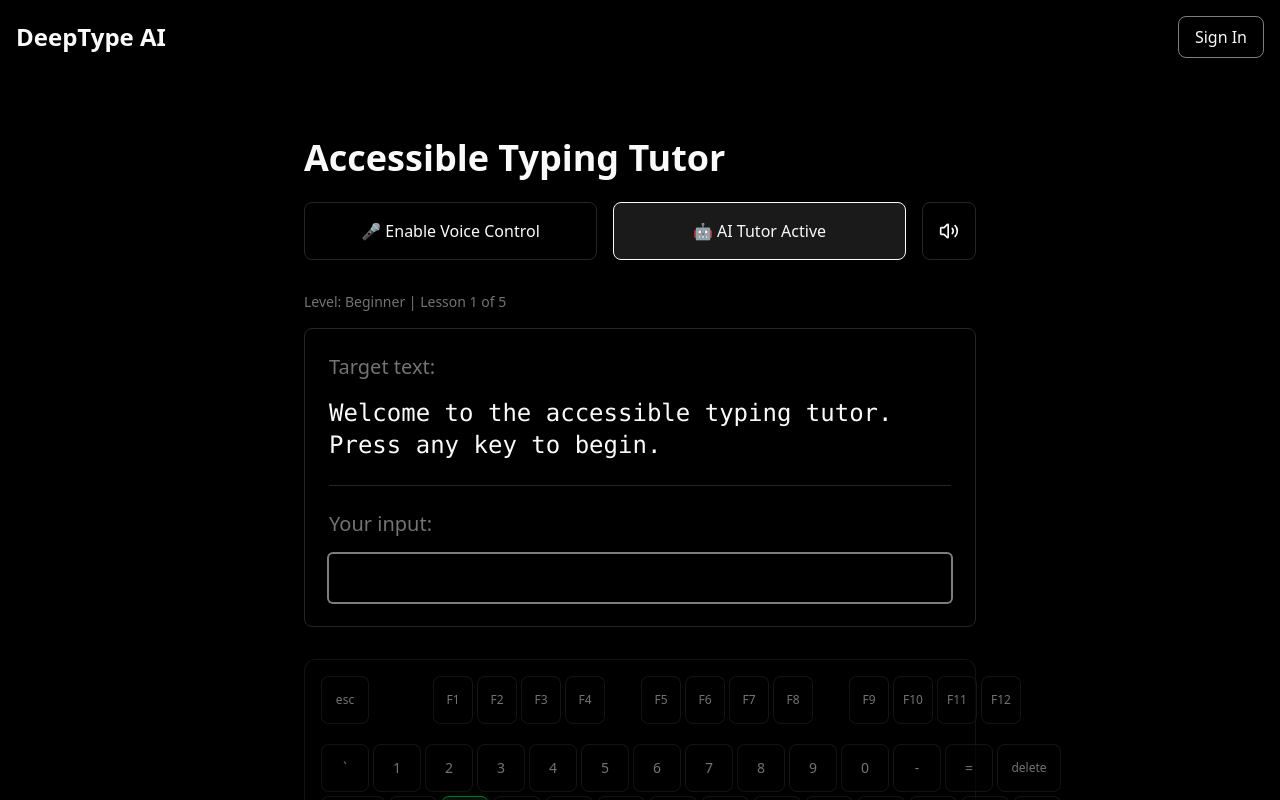
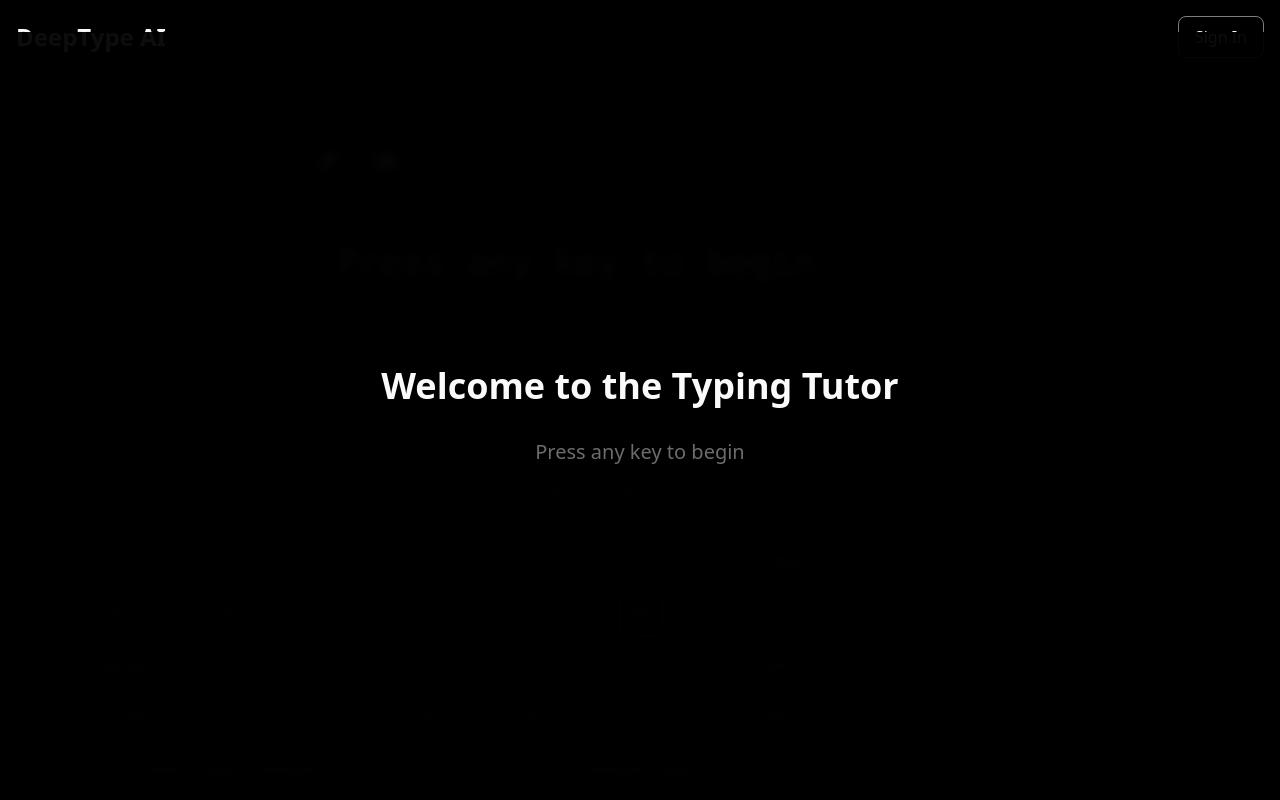
Before and after one commit to mawazawa/deeptype, a React (Vite) app: page / in a window 1280 px wide. Shown: the top 800 px of the page. Built offline with nearby package versions, Linux system fonts and the light colour scheme.

Commit message:
Refactor UI and fix bugs
Improved UI with welcome message, slow pulsating effect, and large text.  Fixed build errors and added "press any key to start" prompt.

```diff
--- a/src/components/AccessibleTypingTutor.tsx
+++ b/src/components/AccessibleTypingTutor.tsx
@@ -2,7 +2,7 @@ import React, { useState, useEffect, useCallback, useRef } from "react";
 import { useToast } from "@/hooks/use-toast";
 import { supabase } from "@/integrations/supabase/client";
 import { User } from "@supabase/supabase-js";
-import { Settings, Volume2, VolumeX } from "lucide-react";
+import { Volume2, VolumeX } from "lucide-react";
 import VisualKeyboard from "./VisualKeyboard";
 import PerformanceChart from "./PerformanceChart";
 
@@ -39,7 +39,7 @@ declare global {
 
 const AccessibleTypingTutor = () => {
   const [text, setText] = useState("");
-  const [target, setTarget] = useState("Welcome to the accessible typing tutor. Press any key to begin.");
+  const [target, setTarget] = useState("Press any key to begin");
   const [isListening, setIsListening] = useState(false);
   const [startTime, setStartTime] = useState<number | null>(null);
   const [errorCount, setErrorCount] = useState(0);
@@ -58,6 +58,7 @@ const AccessibleTypingTutor = () => {
     wpm: number;
     accuracy: number;
   }>>([]);
+  const [showWelcome, setShowWelcome] = useState(true);
 
   const { toast } = useToast();
   const announcer = useRef<HTMLDivElement>(null);
@@ -245,7 +246,12 @@ const AccessibleTypingTutor = () => {
   const handleInput = (e: React.ChangeEvent<HTMLInputElement>) => {
     const value = e.target.value;
 
-    if (target.includes("Press any key")) return;
+    if (showWelcome) {
+      setShowWelcome(false);
+      setTarget(LESSON_SETS.beginner[0]);
+      setText("");
+      return;
+    }
 
     if (!startTime) {
       setStartTime(Date.now());
@@ -270,6 +276,29 @@ const AccessibleTypingTutor = () => {
       });
     }
   };
+
+  useEffect(() => {
+    const handleKeyDown = (e: KeyboardEvent) => {
+      if (showWelcome) {
+        setShowWelcome(false);
+        setTarget(LESSON_SETS.beginner[0]);
+        setText("");
+      }
+      setPressedKey(e.key);
+    };
+
+    const handleKeyUp = () => {
+      setPressedKey(null);
+    };
+
+    window.addEventListener('keydown', handleKeyDown);
+    window.addEventListener('keyup', handleKeyUp);
+
+    return () => {
+      window.removeEventListener('keydown', handleKeyDown);
+      window.removeEventListener('keyup', handleKeyUp);
+    };
+  }, [showWelcome]);
 
   const toggleVoiceControl = () => {
     setIsListening(prev => !prev);
@@ -341,24 +370,6 @@ const AccessibleTypingTutor = () => {
   }, [target]);
 
   useEffect(() => {
-    const handleKeyDown = (e: KeyboardEvent) => {
-      setPressedKey(e.key);
-    };
-
-    const handleKeyUp = () => {
-      setPressedKey(null);
-    };
-
-    window.addEventListener('keydown', handleKeyDown);
-    window.addEventListener('keyup', handleKeyUp);
-
-    return () => {
-      window.removeEventListener('keydown', handleKeyDown);
-      window.removeEventListener('keyup', handleKeyUp);
-    };
-  }, []);
-
-  useEffect(() => {
     const fetchPerformanceHistory = async () => {
       if (!user) return;
 
@@ -393,90 +404,71 @@ const AccessibleTypingTutor = () => {
         role="status"
         aria-live="polite"
       />
+      {showWelcome && (
+        <div className="fixed inset-0 bg-background/95 backdrop-blur-sm flex items-center justify-center z-50 animate-fade-in">
+          <div className="text-center space-y-4">
+            <h1 className="text-4xl font-bold mb-8">Welcome to the Typing Tutor</h1>
+            <p className="text-xl text-secondary animate-pulse">Press any key to begin</p>
+          </div>
+        </div>
+      )}
 
       <div className="w-full max-w-2xl mb-8">
         <div className="flex justify-between items-center mb-6">
-          <h1 className="text-4xl font-bold" aria-label="Accessible Typing Tutor">
-            Accessible Typing Tutor
-          </h1>
-          {user && (
-            <div className="text-sm text-secondary bg-secondary/10 p-2 rounded-lg">
-              <p>Welcome, {user.email}</p>
-              {stats && (
-                <p className="mt-1">
+          <div className="flex gap-4">
+            <button
+              onClick={() => setIsListening(prev => !prev)}
+              className={`p-3 rounded-lg transition-all duration-300 ${
+                isListening ? "bg-primary/20 text-primary" : "bg-secondary/10"
+              }`}
+            >
+              {isListening ? "🎤 Listening..." : "🎤"}
+            </button>
+            <button
+              onClick={() => setIsMuted(prev => !prev)}
+              className="p-3 rounded-lg bg-secondary/10"
+            >
+              {isMuted ? <VolumeX className="h-5 w-5" /> : <Volume2 className="h-5 w-5" />}
+            </button>
+          </div>
+          {user && stats && (
+            <div className="text-sm text-secondary">
               Average: {stats.averageWpm} WPM | {stats.averageAccuracy}% accuracy
-                </p>
-              )}
             </div>
           )}
         </div>
 
-        <div className="flex gap-4 mb-8">
-          <button
-            onClick={toggleVoiceControl}
-            className={`flex-1 p-4 rounded-lg transition-all duration-300 backdrop-blur-lg border ${
-              isListening
-                ? "border-primary bg-primary/10 animate-pulse"
-                : "border-border bg-background/50"
-            }`}
-            aria-label={isListening ? "Voice control active (click to disable)" : "Enable voice control"}
-          >
-            {isListening ? "🎤 Listening..." : "🎤 Enable Voice Control"}
-          </button>
-
-          <button
-            onClick={() => setIsTutorEnabled(prev => !prev)}
-            className={`flex-1 p-4 rounded-lg transition-all duration-300 backdrop-blur-lg border ${
-              isTutorEnabled
-                ? "border-primary bg-primary/10"
-                : "border-border bg-background/50"
-            }`}
-            aria-label={isTutorEnabled ? "AI Tutor enabled (click to disable)" : "Enable AI Tutor"}
-          >
-            {isTutorEnabled ? "🤖 AI Tutor Active" : "🤖 Enable AI Tutor"}
-          </button>
-
-          <button
-            onClick={() => setIsMuted(prev => !prev)}
-            className={`p-4 rounded-lg transition-all duration-300 backdrop-blur-lg border ${
-              isMuted
-                ? "border-destructive bg-destructive/10"
-                : "border-border bg-background/50"
-            }`}
-            aria-label={isMuted ? "Unmute voice feedback" : "Mute voice feedback"}
-          >
-            {isMuted ? <VolumeX className="h-5 w-5" /> : <Volume2 className="h-5 w-5" />}
-          </button>
-        </div>
-
-        <div className="text-sm text-secondary mb-4">
-          Level: {currentLevel.charAt(0).toUpperCase() + currentLevel.slice(1)} |
-          Lesson {lessonIndex + 1} of {LESSON_SETS[currentLevel].length}
-        </div>
-
-        <div
-          className="p-6 rounded-lg border border-border bg-black/50 backdrop-blur-lg mb-6"
-          aria-label="Typing area"
-          aria-describedby="typing-instructions"
-        >
-          <p className="text-xl mb-4 text-secondary">Target text:</p>
-          <p className="text-2xl mb-6 font-mono" aria-live="polite">{target}</p>
-
-          <div className="h-px bg-border mb-6" role="separator" />
-
-          <p className="text-xl mb-4 text-secondary">Your input:</p>
+        <div className="space-y-8 p-8 rounded-lg border border-border/50 bg-black/30 backdrop-blur-sm">
+          <div className="relative">
+            <p className="text-4xl font-mono text-secondary mb-4 transition-all duration-300">
+              {target}
+            </p>
+            <div className="h-px bg-border/50 my-8" />
+            <div className="relative">
               <input
                 ref={inputRef}
                 type="text"
                 value={text}
                 onChange={handleInput}
-            className="w-full bg-transparent text-2xl font-mono min-h-[2em] focus:outline-none focus:ring-2 focus:ring-primary/50 rounded p-2"
-            aria-label="Type here"
+                className="w-full bg-transparent text-4xl font-mono focus:outline-none focus:ring-0 transition-all duration-300"
+                style={{
+                  caretColor: 'currentcolor',
+                  animation: 'cursor-blink 1s step-end infinite'
+                }}
                 autoComplete="off"
                 autoCapitalize="off"
                 autoCorrect="off"
                 spellCheck="false"
               />
+              <div
+                className="absolute bottom-0 left-0 w-full h-0.5 bg-primary/50 origin-left transition-transform duration-300"
+                style={{
+                  transform: `scaleX(${text.length / target.length})`
+                }}
+              />
+            </div>
+          </div>
+        </div>
       </div>
 
       <div className="w-full max-w-6xl mt-8">
@@ -522,7 +514,6 @@ const AccessibleTypingTutor = () => {
         <p>Voice commands: Say "start" to begin, "stop" to disable voice control.</p>
       </div>
     </div>
-    </div>
   );
 };
 
--- a/src/components/VisualKeyboard.tsx
+++ b/src/components/VisualKeyboard.tsx
@@ -1,4 +1,3 @@
-
 import React from 'react';
 
 interface KeyProps {
@@ -14,11 +13,11 @@ const Key = ({ label, width = "w-12", isPressed = false, isNext = false, isSpeci
     className={`
       h-12 ${width} rounded-lg border border-border/50
       flex items-center justify-center
-      transition-all duration-150
+      transition-all duration-300
       ${isPressed
         ? "bg-primary/20 text-primary border-primary shadow-[0_0_10px_rgba(250,250,250,0.2)]"
         : isNext
-          ? "bg-green-500/20 text-green-400 border-green-500 shadow-[0_0_10px_rgba(0,255,0,0.2)] animate-pulse"
+          ? "bg-green-500/10 text-green-400 border-green-500 shadow-[0_0_10px_rgba(0,255,0,0.1)] animate-[pulse_3s_ease-in-out_infinite]"
           : "bg-black/50 text-secondary hover:bg-black/70"}
       ${isSpecial ? "text-xs" : "text-sm"}
       backdrop-blur-sm
--- a/tailwind.config.ts
+++ b/tailwind.config.ts
@@ -1,7 +1,6 @@
+import { Config } from 'tailwindcss'
 
-import type { Config } from "tailwindcss";
-
-export default {
+const config: Config = {
   darkMode: ["class"],
   content: ["./src/**/*.{ts,tsx}"],
   theme: {
@@ -28,22 +27,29 @@ export default {
         "fade-in": "fadeIn 0.5s ease-out forwards",
         "slide-up": "slideUp 0.5s ease-out forwards",
         pulse: "pulse 2s infinite",
+        "cursor-blink": "cursor-blink 1s step-end infinite"
       },
       keyframes: {
-        fadeIn: {
+        "fadeIn": {
           "0%": { opacity: "0" },
           "100%": { opacity: "1" },
         },
-        slideUp: {
+        "slideUp": {
           "0%": { transform: "translateY(20px)", opacity: "0" },
           "100%": { transform: "translateY(0)", opacity: "1" },
         },
-        pulse: {
+        "pulse": {
           "0%, 100%": { opacity: "1" },
           "50%": { opacity: "0.5" },
         },
+        "cursor-blink": {
+          "0%, 100%": { opacity: "1" },
+          "50%": { opacity: "0" }
+        }
       },
     },
   },
   plugins: [require("tailwindcss-animate")],
-} satisfies Config;
+}
+
+export default config
```
Also changed, not shown: 1 other file (tests, documents, lock files or other folders). Lines whose indentation alone changed are shown as unchanged.
